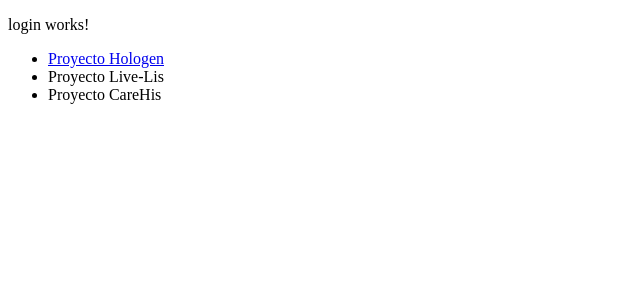
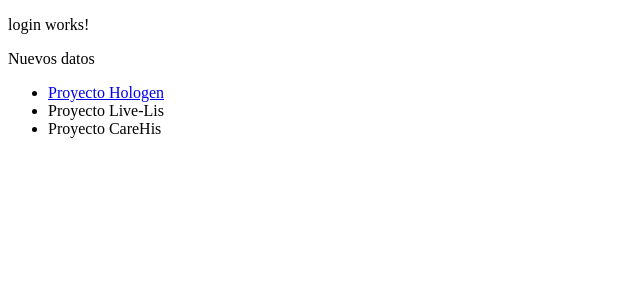
Before and after one commit to ABatistaIt/multiproyectos, an Angular app: page / in a window 1280 px wide. Shown: the top 300 px of the page, without its empty margins (0-640 px from the left). Built offline with nearby package versions, Linux system fonts and the light colour scheme.

Commit message:
Feat: prueba

```diff
--- a/src/app/login/login.component.html
+++ b/src/app/login/login.component.html
@@ -1,5 +1,5 @@
 <p>login works!</p>
-
+<p>Nuevos datos</p>
 
 <ul>
     <li><a routerLink="/hologen">Proyecto Hologen</a></li>
```
